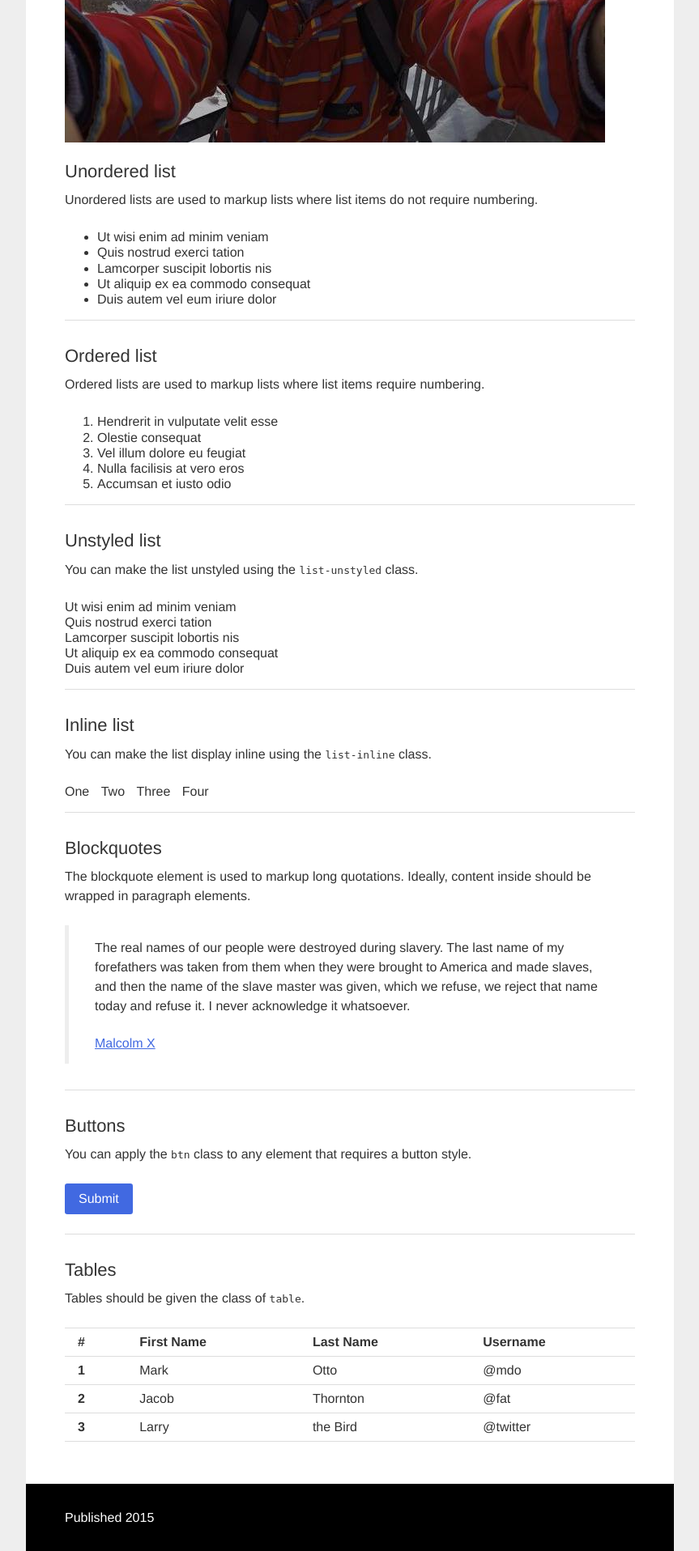
After one commit to rushing3/rushing3.github.io, a Flask app: template templates/fullindex.html in a window 1280 px wide. The commit adds this page. Shown: the part 1520-3436 px from the top of the page at 81% size, without its empty margins (208-1071 px from the left). Run offline with Flask 2, Linux system fonts and the light colour scheme; the template is opened without the code that fills it, so the values that code supplies are empty.

Commit message:
Continue editing html and css

```diff
--- /dev/null
+++ b/templates/fullindex.html
@@ -0,0 +1,155 @@
+<CTYPE html>
+<html lang="en">
+<head>
+<meta charset="utf-8">
+<meta http-equiv="X-UA-Compatible" content="IE=edge">
+<title>One-column fixed-width responsive layout</title>
+<meta name="viewport" content="width=device-width, initial-scale=1">
+<meta name="Description" lang="en" content="ADD SITE DESCRIPTION">
+<meta name="author" content="ADD AUTHOR INFORMATION">
+<meta name="robots" content="index, follow">
+
+<!-- icons -->
+<link rel="apple-touch-icon" href="{{ url_for('static', filename='apple-touch-icon.png') }}">
+<link rel="shortcut icon" href="favicon.ico">
+
+<!-- Override CSS file - add your own CSS rules -->
+<link rel="stylesheet" type=text/css href="{{ url_for('static', filename='style.css') }}">
+</head>
+<body>
+<div class="container">
+    <div class="header">
+        <h1 class="header-heading">Welcome to my page!</h1>
+    </div>
+    <div class="nav-bar">
+        <ul class="nav">
+            <li><a href="about">About</a></li>
+            <li><a href="#">Projects</a></li>
+        </ul>
+    </div>
+    <div class="content">
+        <div class="main">
+
+            <h1>Alex Rushing</h1>
+            <hr>
+
+            <!-- Heading levels -->
+            <h1>Summary</h1>
+            <h2>Heading level 2</h2>
+            <h3>Heading level 3</h3>
+            <h4>Heading level 4</h4>
+            <h5>Heading level 5</h5>
+            <h6>Heading level 6</h6>
+            <hr>
+
+            <!-- Paragraphs -->
+            <h3>Paragraphs</h3>
+            <p>Ut wisi enim ad minim veniam, <a href="#">quis nostrud exerci tation ullamcorper</a> suscipit lobortis nisl ut aliquip ex ea commodo consequat. Duis autem vel eum iriure dolor in hendrerit in vulputate velit esse molestie consequat, vel illum dolore eu feugiat nulla facilisis at vero eros et accumsan et iusto odio dignissim qui blandit praesent luptatum zzril delenit augue duis dolore te feugait nulla facilisi. Lorem ipsum dolor sit amet, consectetuer adipiscing elit, sed diam nonummy nibh euismod tincidunt ut laoreet dolore magna aliquam erat volutpat.</p>
+            <p>Duis autem vel eum iriure dolor in hendrerit in vulputate velit esse molestie consequat, vel illum dolore eu feugiat nulla facilisis at vero eros et accumsan et iusto odio dignissim qui blandit praesent luptatum zzril delenit augue duis dolore te feugait nulla facilisi. Lorem ipsum dolor sit amet, consectetuer adipiscing elit, sed diam nonummy nibh euismod tincidunt ut laoreet dolore magna aliquam erat volutpat. Ut wisi enim ad minim veniam, quis nostrud exerci tation ullamcorper suscipit lobortis nisl ut aliquip ex ea commodo consequat.</p>
+            <hr>
+
+            <!-- Responsive images -->
+            <h3>Responsive images</h3>
+            <p>For images to be responsive (so that they will rescale to suit the width of the parent, use the <code>.img-responsive</code> class.</p>
+            <p><img class="img-responsive" src="{{ url_for('static', filename='alex.jpg') }}" alt=""></p>
+
+            <!-- Lists -->
+            <h3>Unordered list</h3>
+            <p>Unordered lists are used to markup lists where list items do not require numbering.</p>
+            <ul>
+                <li>Ut wisi enim ad minim veniam</li>
+                <li>Quis nostrud exerci tation</li>
+                <li>Lamcorper suscipit lobortis nis</li>
+                <li>Ut aliquip ex ea commodo consequat</li>
+                <li>Duis autem vel eum iriure dolor</li>
+            </ul>
+            <hr>
+
+            <h3>Ordered list</h3>
+            <p>Ordered lists are used to markup lists where list items require numbering.</p>
+            <ol>
+                <li>Hendrerit in vulputate velit esse</li>
+                <li>Olestie consequat</li>
+                <li>Vel illum dolore eu feugiat</li>
+                <li>Nulla facilisis at vero eros</li>
+                <li>Accumsan et iusto odio</li>
+            </ol>
+            <hr>
+
+            <h3>Unstyled list</h3>
+            <p>You can make the list unstyled using the <code>list-unstyled</code> class.</p>
+            <ul class="list-unstyled">
+                <li>Ut wisi enim ad minim veniam</li>
+                <li>Quis nostrud exerci tation</li>
+                <li>Lamcorper suscipit lobortis nis</li>
+                <li>Ut aliquip ex ea commodo consequat</li>
+                <li>Duis autem vel eum iriure dolor</li>
+            </ul>
+            <hr>
+
+            <h3>Inline list</h3>
+            <p>You can make the list display inline using the <code>list-inline</code> class.</p>
+            <ul class="list-inline">
+                <li>One</li>
+                <li>Two</li>
+                <li>Three</li>
+                <li>Four</li>
+            </ul>
+            <hr>
+
+            <!-- Blockquotes -->
+            <h3>Blockquotes</h3>
+            <p>The blockquote element is used to markup long quotations. Ideally, content inside should be wrapped in paragraph elements.</p>
+            <blockquote>
+                <p>The real names of our people were destroyed during slavery. The last name of my forefathers was taken from them when they were brought to America and made slaves, and then the name of the slave master was given, which we refuse, we reject that name today and refuse it. I never acknowledge it whatsoever.</p>
+                <footer><a href="http://en.wikipedia.org/wiki/Malcolm_X">Malcolm X</a></footer>
+            </blockquote>
+            <hr>
+
+            <h3>Buttons</h3>
+            <p>You can apply the <code>btn</code> class to any element that requires a button style.</p>
+            <p><a href="#" class="btn">Submit</a></p>
+            <hr>
+
+            <!-- Tables -->
+            <h3>Tables</h3>
+            <p>Tables should be given the class of <code>table</code>.</p>
+            <table class="table table-striped">
+                <thead>
+                    <tr>
+                        <th>#</th>
+                        <th>First Name</th>
+                        <th>Last Name</th>
+                        <th>Username</th>
+                    </tr>
+                </thead>
+                <tbody>
+                <tr>
+                    <th scope="row">1</th>
+                    <td>Mark</td>
+                    <td>Otto</td>
+                    <td>@mdo</td>
+                </tr>
+                <tr>
+                    <th scope="row">2</th>
+                    <td>Jacob</td>
+                    <td>Thornton</td>
+                    <td>@fat</td>
+                </tr>
+                <tr>
+                    <th scope="row">3</th>
+                    <td>Larry</td>
+                    <td>the Bird</td>
+                    <td>@twitter</td>
+                </tr>
+                </tbody>
+            </table>
+
+        </div>
+    </div>
+    <div class="footer">
+        Published 2015
+    </div>
+</div>
+</body>
+</html>
```
Also changed, not shown: templates/index.html (+21 -78 lines).
